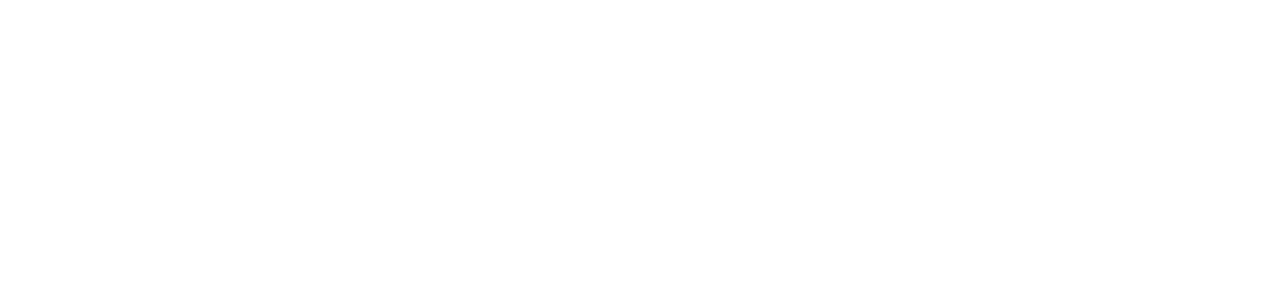
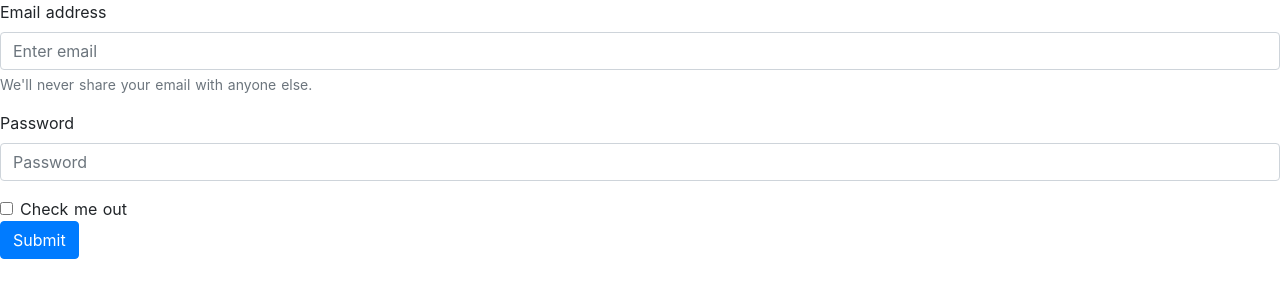
Before and after one commit to Albin-Sander/nya-examensarbete, a Nuxt app: page /Login in a window 1280 px wide. Shown: the top 300 px of the page. Built offline with nearby package versions, Linux system fonts and the light colour scheme.

Commit message:
Update Login.vue

```diff
--- a/pages/Login.vue
+++ b/pages/Login.vue
@@ -1,17 +1,97 @@
 <template>
   <div>
-
+    <form v-on:submit.prevent="getRequest">
+      <div class="form-group">
+        <label for="exampleInputEmail1">Email address</label>
+        <input
+          type="email"
+          v-model="email"
+          class="form-control"
+          id="exampleInputEmail1"
+          aria-describedby="emailHelp"
+          placeholder="Enter email"
+          required
+        />
+        <small id="emailHelp" class="form-text text-muted"
+          >We'll never share your email with anyone else.</small
+        >
+      </div>
+      <div class="form-group">
+        <label for="exampleInputPassword1">Password</label>
+        <input
+          type="password"
+          v-model="password"
+          class="form-control"
+          id="exampleInputPassword1"
+          placeholder="Password"
+          required
+        />
+      </div>
+      <div class="form-check">
+        <input type="checkbox" class="form-check-input" id="exampleCheck1" />
+        <label class="form-check-label" for="exampleCheck1">Check me out</label>
+      </div>
+      <button type="submit" @click="getRequest()" class="btn btn-primary">
+        Submit
+      </button>
+    </form>
   </div>
 </template>
 
 <script>
 export default {
-    data: () => {
-        return{
+  data: () => {
+    return {
+      email: '',
+      password: '',
+    }
+  },
+  methods: {
+    async getRequest() {
+      let id = process.env.CLIENT_ID
+      console.log(id)
+      // Do API stuff
+      let url =
+        'https://api.jamendo.com/v3.0/oauth/authorize?client_id=a31f0360&redirect_uri=/'
 
-        }
+      const response = await fetch(url, {
+        method: 'GET',
+        headers: {
+          'CONTENT-TYPE': 'application/json',
+        },
+        mode: 'no-cors',
+      })
+      let readable = await response.json()
+      console.log(readable)
+      return readable
+
+      //  .then(console.log(respone => response.json()))
+      //  .then(response => console.log(data))
+
+      // this.$axios.get(), {
+      //     url: url,
+      //     type: 'GET',
+      //     cors: true ,
+      //     contentType:'application/json',
+      //     secure: true,
+      //                   headers: {
+      //             'Access-Control-Allow-Origin': '*',
+      //         },
+      // }
+      // .then(function (response) {
+      //     // handle success
+      //     console.log(response);
+      // })
+      // .catch(function (error) {
+      //     // handle error
+      //     console.log(error);
+      // })
+      // .then(function () {
+      //     // always executed
+      //     });
+      // }
     },
-
+  },
 }
 </script>
 
```
